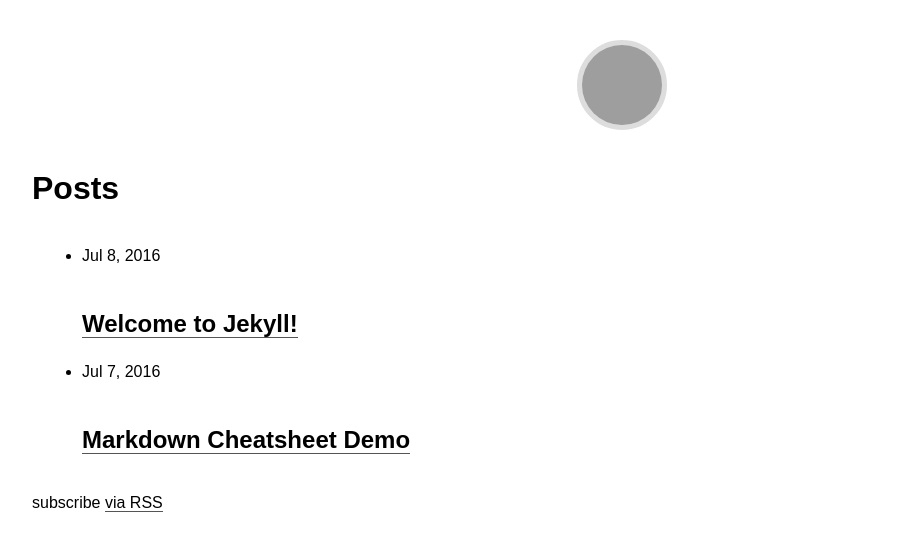
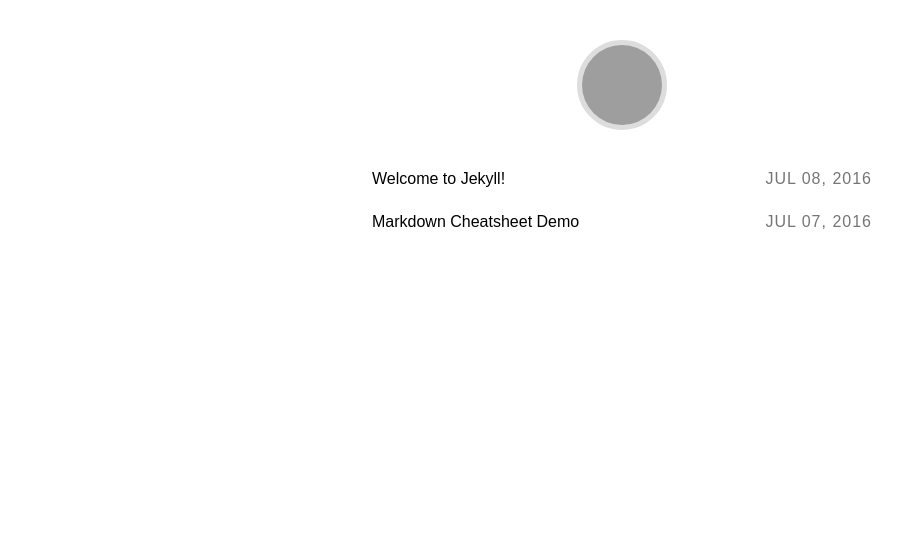
Before and after one commit to jdliaw/this-is-me, a Jekyll site: the page built from index.html, in a window 1280 px wide. Shown: the top 551 px of the page, without its empty margins (18-920 px from the left). Built offline with Jekyll 4.4.1, drawn with Linux system fonts in a browser that asks for light colours; some web fonts are replaced; grey boxes are pictures that could not be loaded.

Commit message:
cool theme

```diff
--- a/index.html
+++ b/index.html
@@ -2,22 +2,21 @@
 layout: default
 ---
 
-<div class="home">
+<section>
+  <ul>
 
-  <h1 class="page-heading">Posts</h1>
+    {% for post in site.posts %}
 
-  <ul class="post-list">
-    {% for post in site.posts %}
-      <li>
-        <span class="post-meta">{{ post.date | date: "%b %-d, %Y" }}</span>
+    <li>
+      <div class="post-date">
+        <span>{{ post.date | date: "%b %d, %Y" }}</span>
+      </div>
+      <div class="title">
+        <a href="{{ post.url | prepend: site.baseurl }}">{{ post.title }}</a>
+      </div>
+    </li>
 
-        <h2>
-          <a class="post-link" href="{{ post.url | prepend: site.baseurl }}">{{ post.title }}</a>
-        </h2>
-      </li>
     {% endfor %}
+
   </ul>
-
-  <p class="rss-subscribe">subscribe <a href="{{ "/feed.xml" | prepend: site.baseurl }}">via RSS</a></p>
-
-</div>
+</section>
```
Also changed, not shown: 404.md (added, +6 -0 lines).
